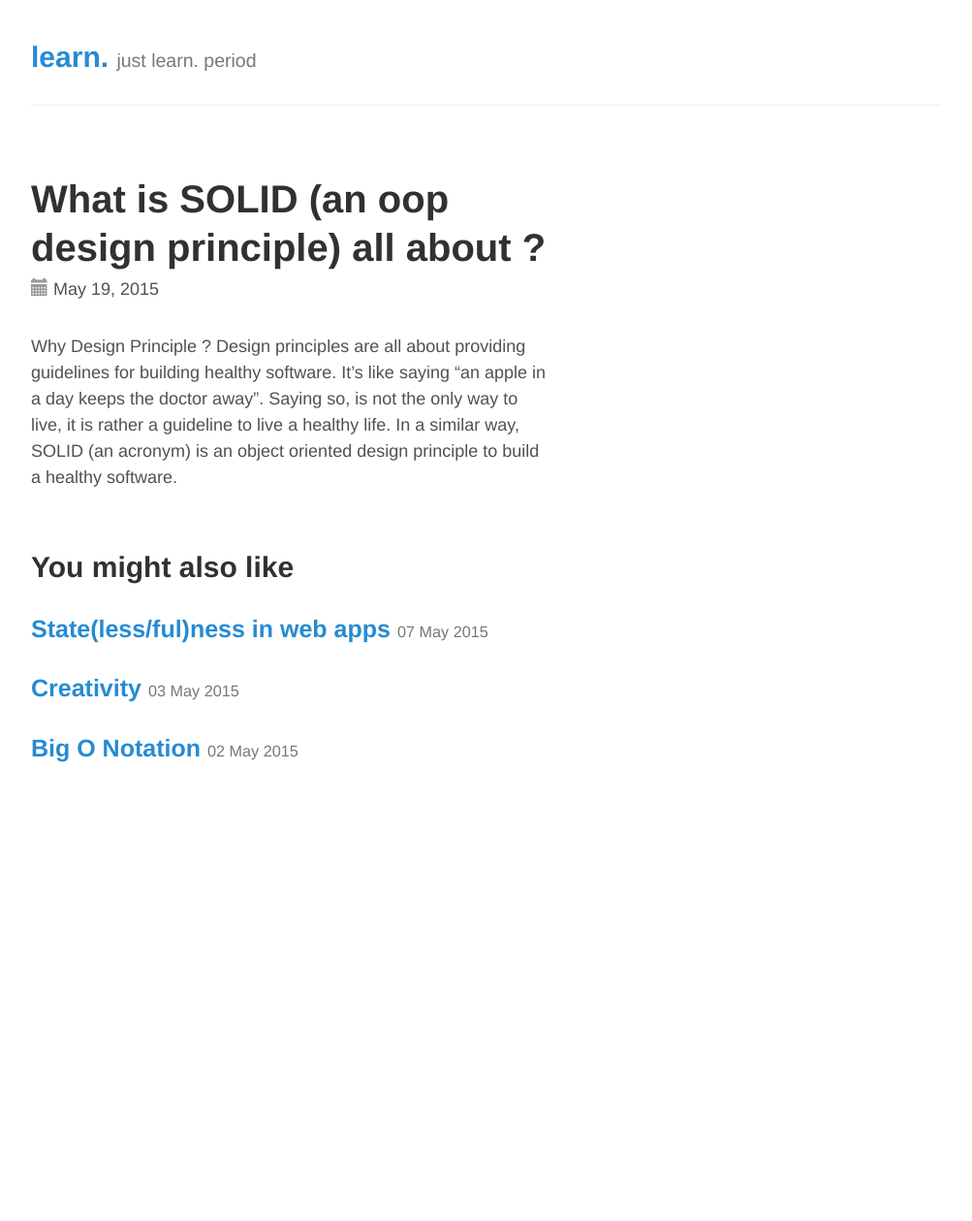
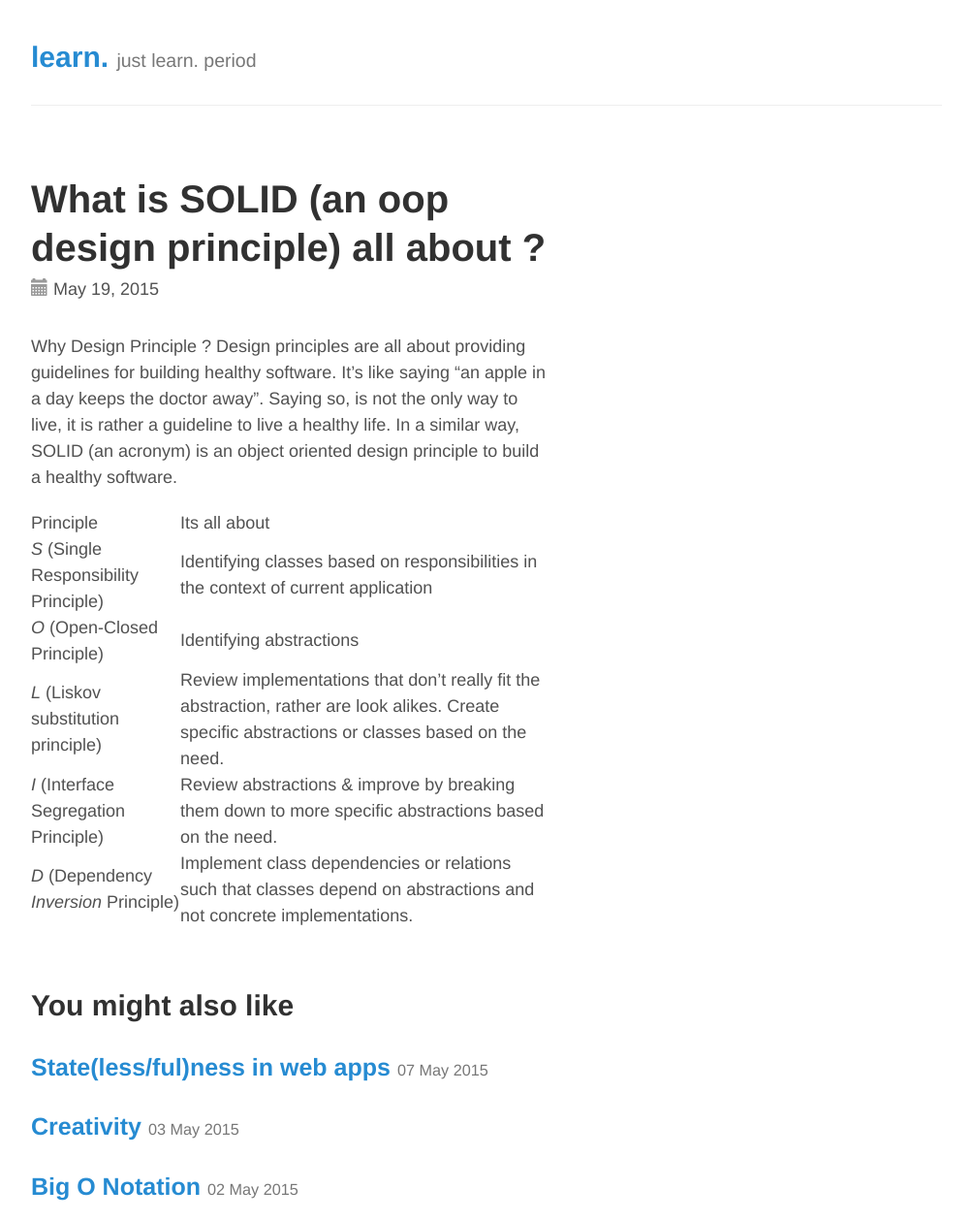
Before and after one commit to lakshma/lakshma.github.io, a Jekyll site: the page built from _posts/2015-05-19-solid-design-principle.md, in a window 1280 px wide. Shown: the whole page at 97% size, without its empty margins (138-1141 px from the left). Built offline with Jekyll 4.4.1, drawn with Linux system fonts in a browser that asks for light colours; Markdown is read by kramdown in place of the engine named in the settings; before the commit the page ends 900 px from its top, so only the background shows below that.

Commit message:
no message

```diff
--- a/_posts/2015-05-19-solid-design-principle.md
+++ b/_posts/2015-05-19-solid-design-principle.md
@@ -6,3 +6,11 @@
 Why Design Principle ? Design principles are all about providing guidelines for building healthy software. It's like saying "an apple in a day keeps the doctor away".
 Saying so, is not the only way to live, it is rather a guideline to live a healthy life. In a similar way, SOLID (an acronym) is an object oriented design principle to build a healthy
 software.
+
+---|---
+Principle|Its all about
+*S* (Single Responsibility Principle)|Identifying classes based on responsibilities in the context of current application
+*O* (Open-Closed Principle)|Identifying abstractions
+*L* (Liskov substitution principle)|Review implementations that don't really fit the abstraction, rather are look alikes. Create specific abstractions or classes based on the need.
+*I* (Interface Segregation Principle)|Review abstractions & improve by breaking them down to more specific abstractions based on the need.
+*D* (Dependency *Inversion* Principle)|Implement class dependencies or relations such that classes depend on abstractions and not concrete implementations.
```
